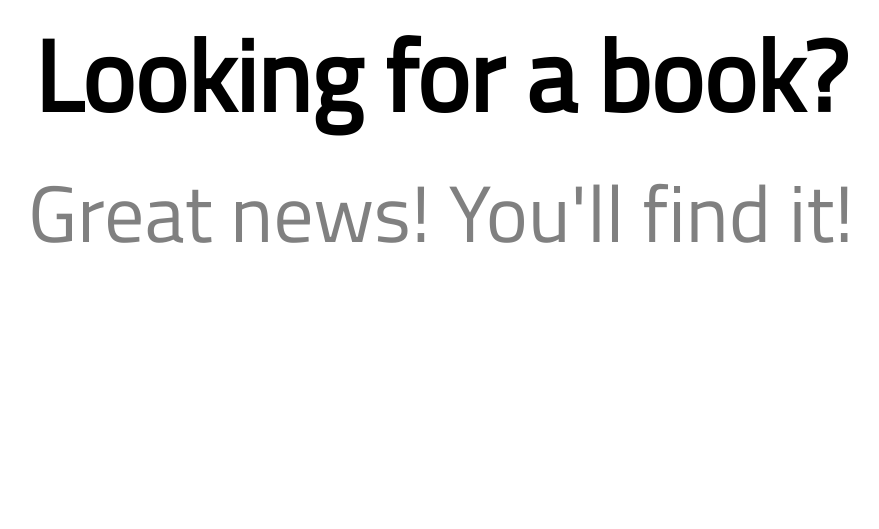
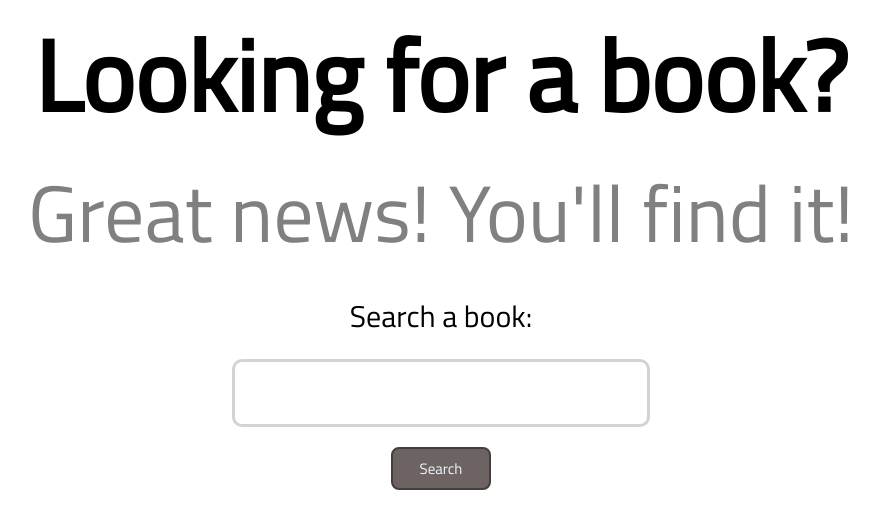
Before and after one commit to kejbi/Books-App, a Flask app: page / in a window 1280 px wide. Shown: the part 95-624 px from the top of the page, without its empty margins (199-1078 px from the left). Run offline with Flask 2, Linux system fonts and the light colour scheme.

Commit message:
searching books done

```diff
--- a/booksapp/forms.py
+++ b/booksapp/forms.py
@@ -24,3 +24,7 @@ class LoginForm(FlaskForm):
     email = StringField('Email', validators=[DataRequired(), Email()])
     password = PasswordField('Password', validators=[DataRequired()])
     submit = SubmitField('Login')
+
+class SearchingForm(FlaskForm):
+    content = StringField('Search a book:', validators=[DataRequired()])
+    submit = SubmitField('Search')
--- a/booksapp/routes.py
+++ b/booksapp/routes.py
@@ -1,13 +1,21 @@
 from booksapp import app, db, bcrypt
 from flask import render_template, url_for, flash, redirect
-from booksapp.forms import RegistrationForm, LoginForm
-from booksapp.models import User
+from booksapp.forms import RegistrationForm, LoginForm, SearchingForm
+from booksapp.models import User, Book
 from flask_login import login_user, current_user, logout_user
 
+def search_books(phrase):
+     return Book.query.filter(Book.title.like(f'%{phrase}%') | Book.author.like(f'%{phrase}%') |
+                                  Book.isbn.like(f'%{phrase}%')).all()
+
 @app.route('/')
-@app.route('/start')
+@app.route('/start', methods = ['GET', 'POST'])
 def start():
-    return render_template('start.html')
+    search_form = SearchingForm()
+    if search_form.validate_on_submit():
+       return redirect(url_for('search_result', content=search_form.content.data))
+
+    return render_template('start.html', search_form = search_form)
 
 @app.route('/register', methods=['GET', 'POST'])
 def register():
@@ -48,3 +56,12 @@ def logout():
 @app.route('/account')
 def account():
     return render_template('start.html')
+
+@app.route('/searchresult/<content>', methods = ['GET', 'POST'])
+def search_result(content):
+    search_form = SearchingForm()
+    if search_form.validate_on_submit():
+        return redirect(url_for('search_result', content=search_form.content.data))
+    books = search_books(content)
+
+    return render_template('search_result.html', books = books, search_form=search_form, content=content)
--- a/booksapp/static/css/style.css
+++ b/booksapp/static/css/style.css
@@ -28,7 +28,9 @@ nav a {
     margin: auto;
     margin-top: 30px;
     width: 80%;
-    text-align: center;
+    display: flex;
+    align-items: center;
+    flex-direction: column;
 }
 
 .start-title {
@@ -128,3 +130,68 @@ nav a {
     border: solid 2px green;
     color: green;
 }
+
+.start-form-label {
+    font-size: 30px;
+    margin: 20px;
+}
+
+.start-form-input {
+    width: 400px;
+    height: 50px;
+    border: none;
+    border-radius: 10px;
+    border: solid 3px lightgray;
+    margin-bottom: 20px;
+    padding: 6px;
+    font-size: 38px;
+}
+
+.results {
+    display: flex;
+    width: 60%;
+    flex-direction: column;
+    align-items: center;
+}
+
+.book-result {
+
+    margin: 10px;
+    width: 100%;
+    padding: 10px 100px 10px 100px;
+    border-radius: 10px;
+
+    box-shadow: 0 4px 8px rgba(0, 0, 0, 0.2);
+}
+
+.book-result:hover {
+    cursor: pointer;
+    background-color: rgb(255, 171, 123);
+}
+
+.book-result h2 {
+    font-size: 15px;
+}
+
+.book-result h3 {
+    font-size: 12px;
+    color: gray;
+}
+
+.search-result-form-input {
+    width: 80%;
+    height: 40px;
+    border: none;
+    border-radius: 10px;
+    border: solid 3px lightgray;
+    padding: 6px;
+    font-size: 28px;
+    margin-right: 10px;
+}
+
+.search-result-form {
+    display: flex;
+    justify-content: center;
+    align-items: center;
+    margin-bottom: 20px;
+}
--- a/booksapp/templates/start.html
+++ b/booksapp/templates/start.html
@@ -5,6 +5,13 @@
         <div class="page">
             <h1 class="start-title">Looking for a book?</h1>
             <h2 class="start-subtitle">Great news! You'll find it!</h2>
+            <form method="POST" action="" class="form">
+                {{ search_form.hidden_tag() }}
+                {{ search_form.content.label(class="start-form-label") }}
+                {{ search_form.content(class="start-form-input") }}
+                {{ search_form.submit(class="button ") }}
+            </form>
+
         </div>
     </article>
 {% endblock %}
```
Also changed, not shown: booksapp/templates/search_result.html (added, +27 -0 lines), import_books.py (added, +17 -0 lines), booksapp/books.db.
